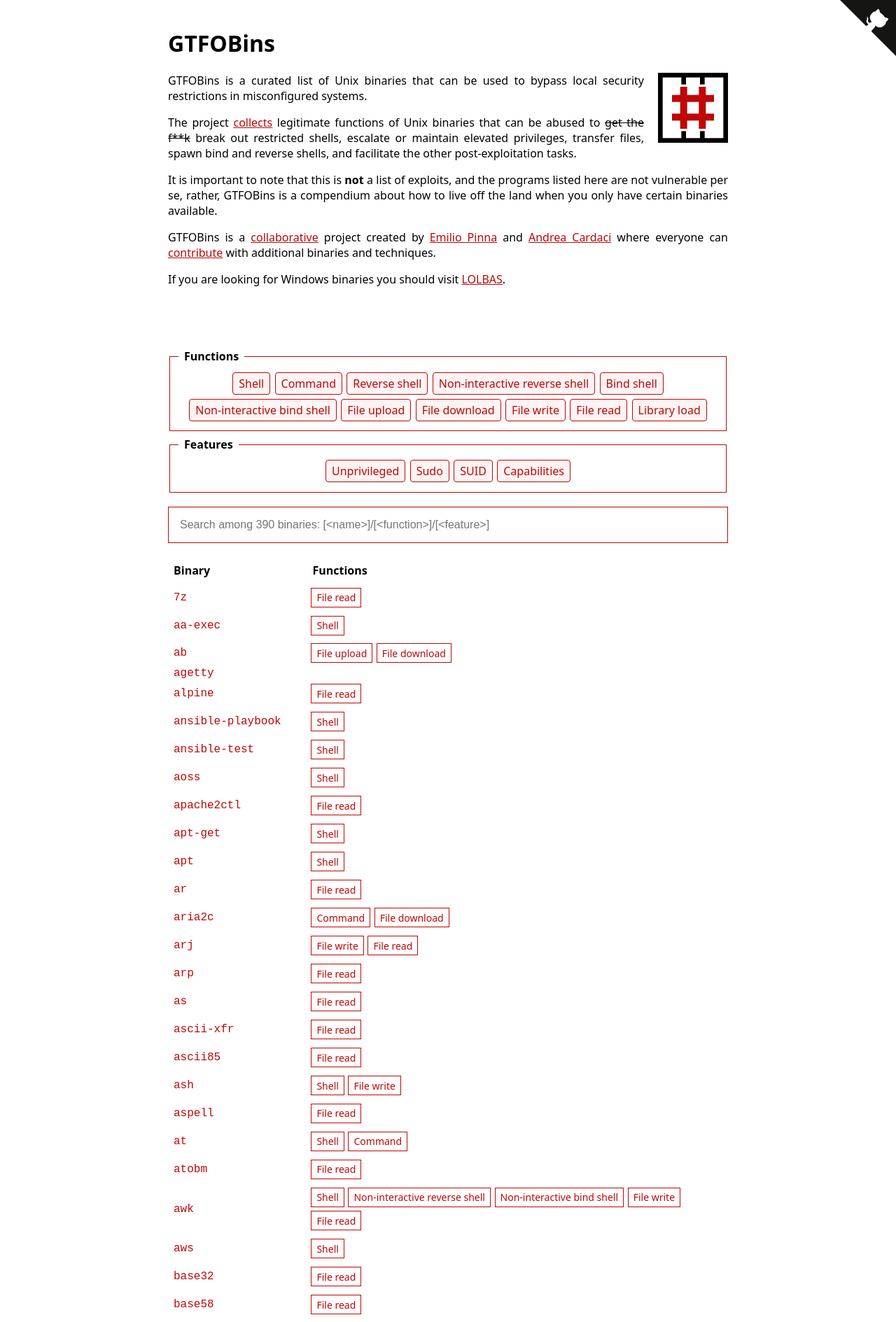
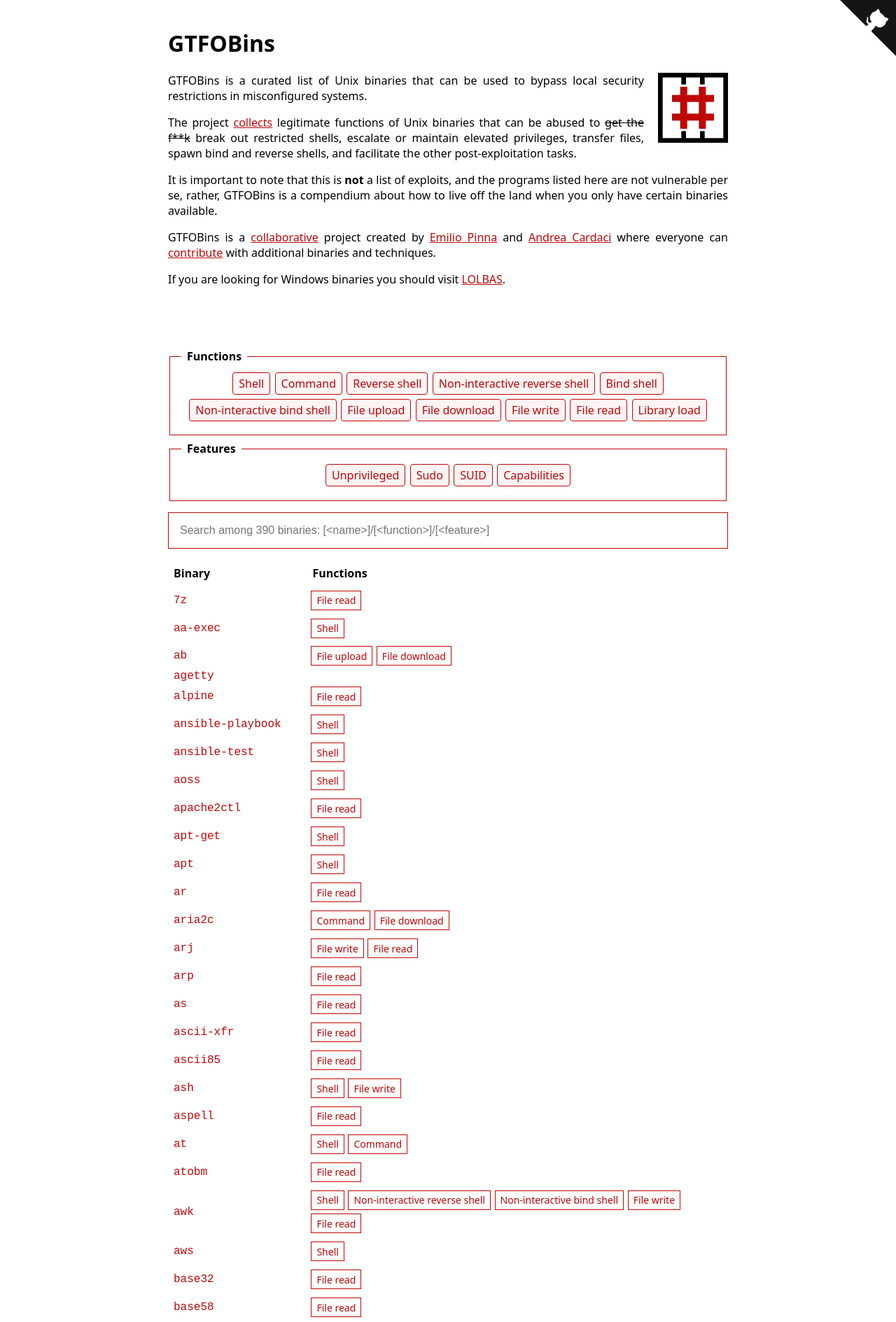
Before and after one commit to GTFOBins/GTFOBins.github.io, a Jekyll site: the page built from index.md, in a window 1280 px wide. Shown: the top 1889 px of the page at 70% size. Built offline with Jekyll 4.4.1, drawn with Linux system fonts in a browser that asks for light colours.

Commit message:
Fix search box spacing

```diff
--- a/assets/style.scss
+++ b/assets/style.scss
@@ -120,6 +120,7 @@ h2, h3, h4, h5, h5 {
 
     fieldset {
         border: 1px solid $accent;
+        padding: 1rem;
         padding-top: 0;
 
         legend {
@@ -157,7 +158,7 @@ h2, h3, h4, h5, h5 {
     }
 
     #bin-search {
-        margin: 20px 0;
+        margin: 1rem 0;
         padding: 1em;
         font-size: 1rem;
         width: 100%;
```
